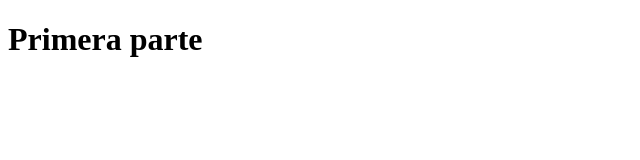
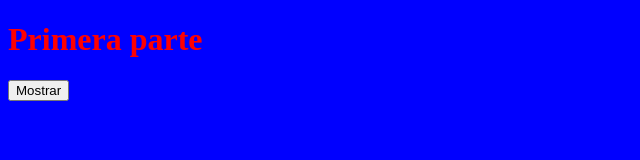
Before and after one commit to gustavo3042/Viernes, a plain HTML site: page index.html in a window 1280 px wide. Shown: the whole page, without its empty margins (0-640 px from the left). Drawn offline with Linux system fonts and the light colour scheme.

Commit message:
Segunda Parte

```diff
--- /dev/null
+++ b/css/estilos.css
@@ -0,0 +1,6 @@
+body{
+
+  background-color: blue;
+  font-weight: bold;
+  color:red;
+}
--- a/index.html
+++ b/index.html
@@ -2,9 +2,13 @@
 <html lang="en" dir="ltr">
   <head>
     <meta charset="utf-8">
+    <link rel="stylesheet" href="css/estilos.css">
+    <script src="js/javascript.js"> </script>
     <title></title>
   </head>
   <body>
     <h1>Primera parte</h1>
+    <input type="button" name="" onclick="saludo()" value="Mostrar">
+
   </body>
 </html>
--- /dev/null
+++ b/js/javascript.js
@@ -0,0 +1,5 @@
+function saludo(){
+
+alert('Hola Mundo');
+
+}
```
